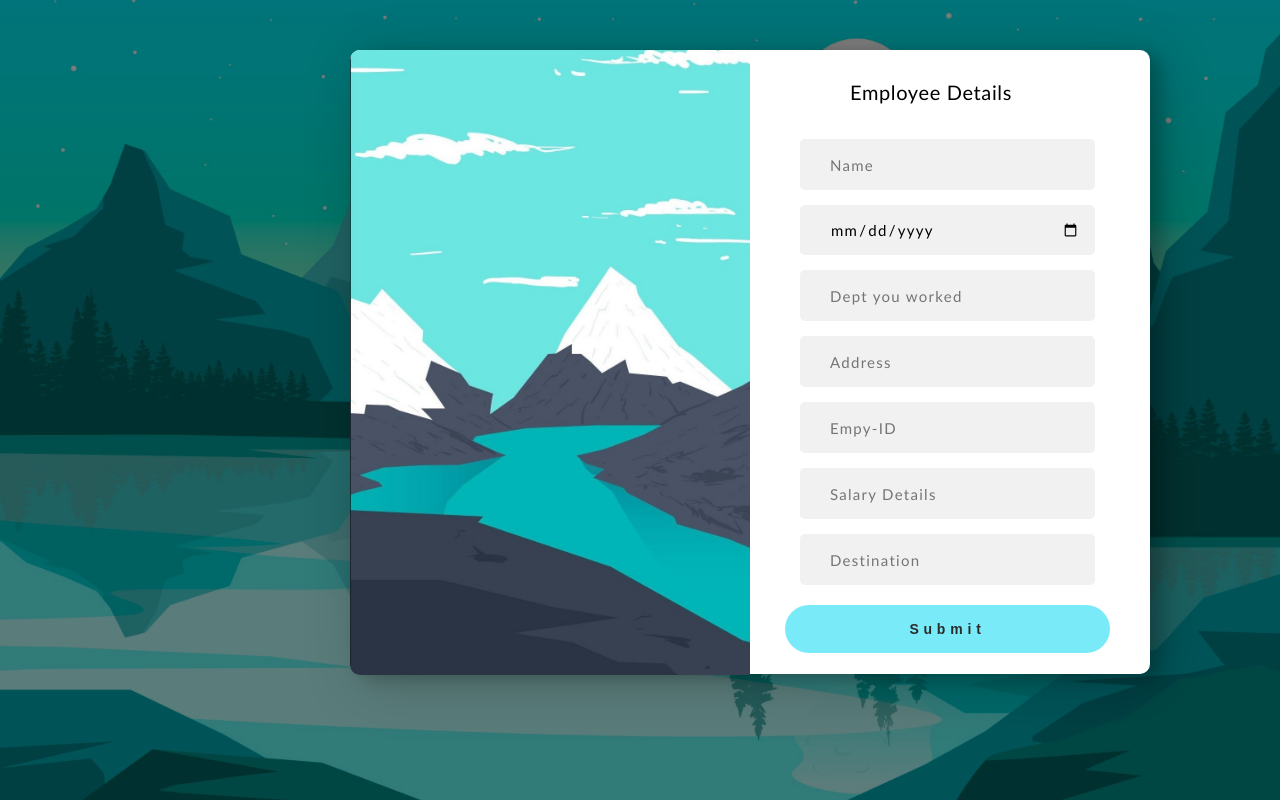
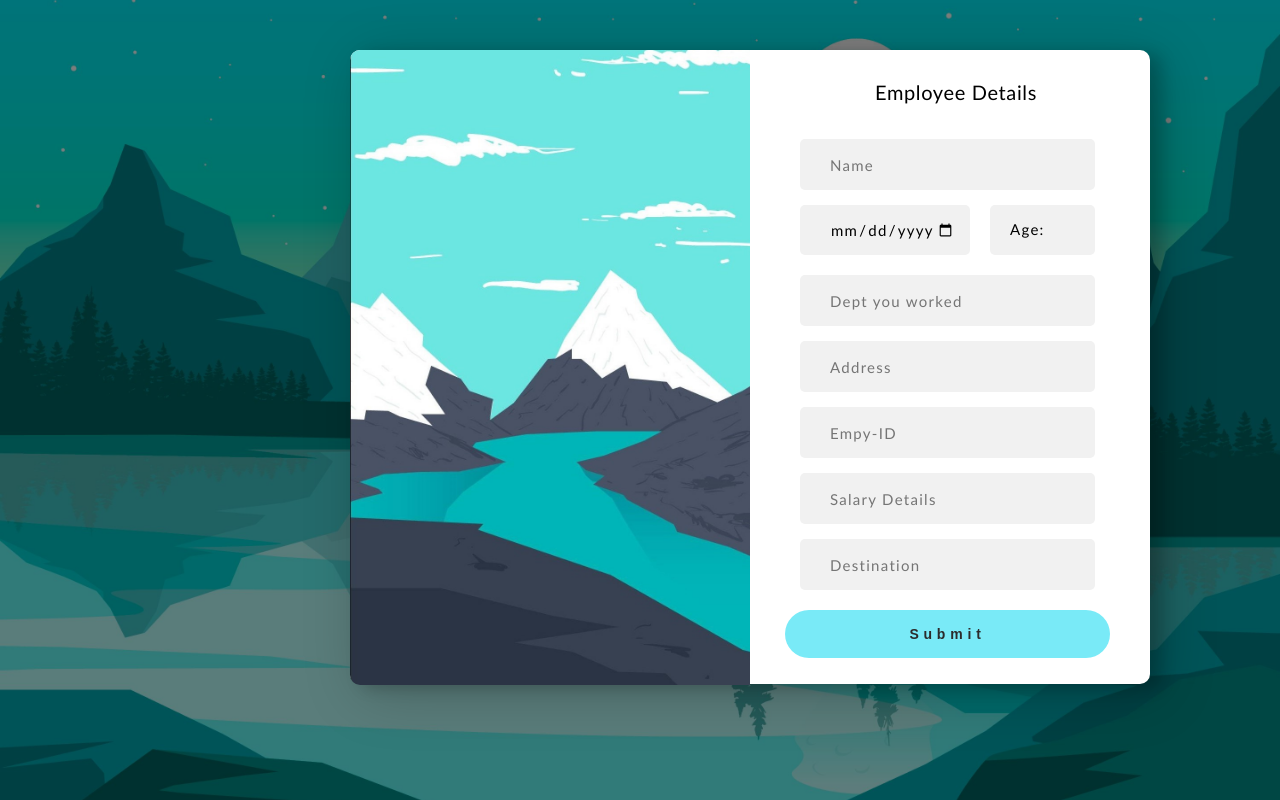
Before and after one commit to aravinthpm77/Form-Employee, a React (Create React App) app: page / in a window 1280 px wide. Built offline with nearby package versions, Linux system fonts and the light colour scheme.

Commit message:
with Age FE

```diff
--- a/src/page/Home/Home.css
+++ b/src/page/Home/Home.css
@@ -1,5 +1,4 @@
 .form-con{
-
     min-width: 100vh;
     min-height: 100vh;
     background-image: url('../../assets/bg2.jpg');
@@ -29,6 +28,7 @@
     margin-top: 50px;
     max-width: 850px;
     margin-left: 350px;
+
     border-radius: 10px;
     background-color: white;
     box-shadow: 10px 10px 57px 1px rgba(0, 0, 0, 0.2) ,11px 4px 16px rgba(0, 0, 0, 0.2);
@@ -36,7 +36,7 @@
 }
 .text-area img{
     min-width: 400px;
-    max-height:625px;
+    max-height:635px;
     margin-bottom: -5px;
     border-radius: 10px 0 0 10px;
 }
@@ -44,8 +44,8 @@ form{
     max-width:400px;
     padding-top:10px ;
 }
-form .form-text-con{
-    margin-left: 100px;
+form .form-text-con p{
+    margin-left: 125px;
     font-family:'Gill Sans', 'Gill Sans MT', Calibri, 'Trebuchet MS', sans-serif;
     font-size: 20px;
     letter-spacing: .04rem;
@@ -64,6 +64,42 @@ form input{
     font-family:'Gill Sans', 'Gill Sans MT', Calibri, 'Trebuchet MS', sans-serif;
     height: 50px;
     width: 250px;
+    border-radius: 5px;
+}
+form .date-age{
+    display: flex;
+    margin-bottom: -10px;
+}
+form .date-age p{
+    margin-left: 20px;
+    background-color: #f1f1f1;
+
+    padding-top: 15px;
+
+    font-size: 15px;
+    font-weight: 100;
+    letter-spacing: .08rem;
+    padding-left:20px ;
+    padding-right: 25px;
+    font-family:'Gill Sans', 'Gill Sans MT', Calibri, 'Trebuchet MS', sans-serif;
+    height: 35px;
+    width: 60px;
+    border-radius: 5px;
+}
+
+form .age-input{
+    float: left;
+    margin-left: 50px;
+    border:none;
+    background-color: #f1f1f1;
+    font-size: 15px;
+    font-weight: 100;
+    letter-spacing: .08rem;
+    padding-left:30px ;
+    padding-right: 15px;
+    font-family:'Gill Sans', 'Gill Sans MT', Calibri, 'Trebuchet MS', sans-serif;
+    height: 50px;
+    width: 125px;
     border-radius: 5px;
 }
 
--- a/src/page/Home/Home.jsx
+++ b/src/page/Home/Home.jsx
@@ -1,7 +1,51 @@
-import React from 'react'
+import React, { useState } from 'react'
 import './Home.css'
 import img1 from '../../assets/bg3.jpg'
 const Home = () =>{
+    const [birthDate, setBirthDate] = useState('');
+    const [age, setAge] = useState(null);
+
+    const calculateAge = (birthDate) => {
+        const currentDate = new Date();
+        const birthDateObj = new Date(birthDate);
+
+        let calculatedAge = currentDate.getFullYear() - birthDateObj.getFullYear();
+
+        if(
+            currentDate<birthDateObj){
+                calculatedAge=0;
+            }
+        else if (
+        currentDate.getMonth() < birthDateObj.getMonth() ||
+        (currentDate.getMonth() === birthDateObj.getMonth() &&
+            currentDate.getDate() < birthDateObj.getDate())
+        ) {
+        calculatedAge--;
+        }
+
+
+
+        return calculatedAge;
+    };
+
+    const handleBirthDateChange = (e) => {
+        const newBirthDate = e.target.value;
+        setBirthDate(newBirthDate);
+
+        try {
+        const calculatedAge = calculateAge(newBirthDate);
+
+        setAge(calculatedAge);
+
+        }
+        catch (error) {
+        console.error('Invalid date format. Please use YYYY-MM-DD.');
+        setAge(null);
+        }
+    };
+
+
+
     return (
         <div className='form-con'>
             <div className='form-box'>
@@ -13,8 +57,16 @@ const Home = () =>{
                         <p>Employee Details</p>
                     </div>
                     <div className='inpute'>
-                        <input type="text" placeholder="Name" />
-                        <input type="date" />
+                        <input type="text" placeholder="Name"  />
+
+                        <div className='date-age'>
+                            <input type="date"
+                            value={birthDate}
+                            className='age-input' onChange={handleBirthDateChange} placeholder='Date of Birth'  />
+
+                            <p>Age: {age==null ||age}</p>
+                        </div>
+
                         <input type="text" placeholder="Dept you worked"/>
                         <input type="text" placeholder="Address"/>
                         <input type="number" placeholder="Empy-ID"/>
```
